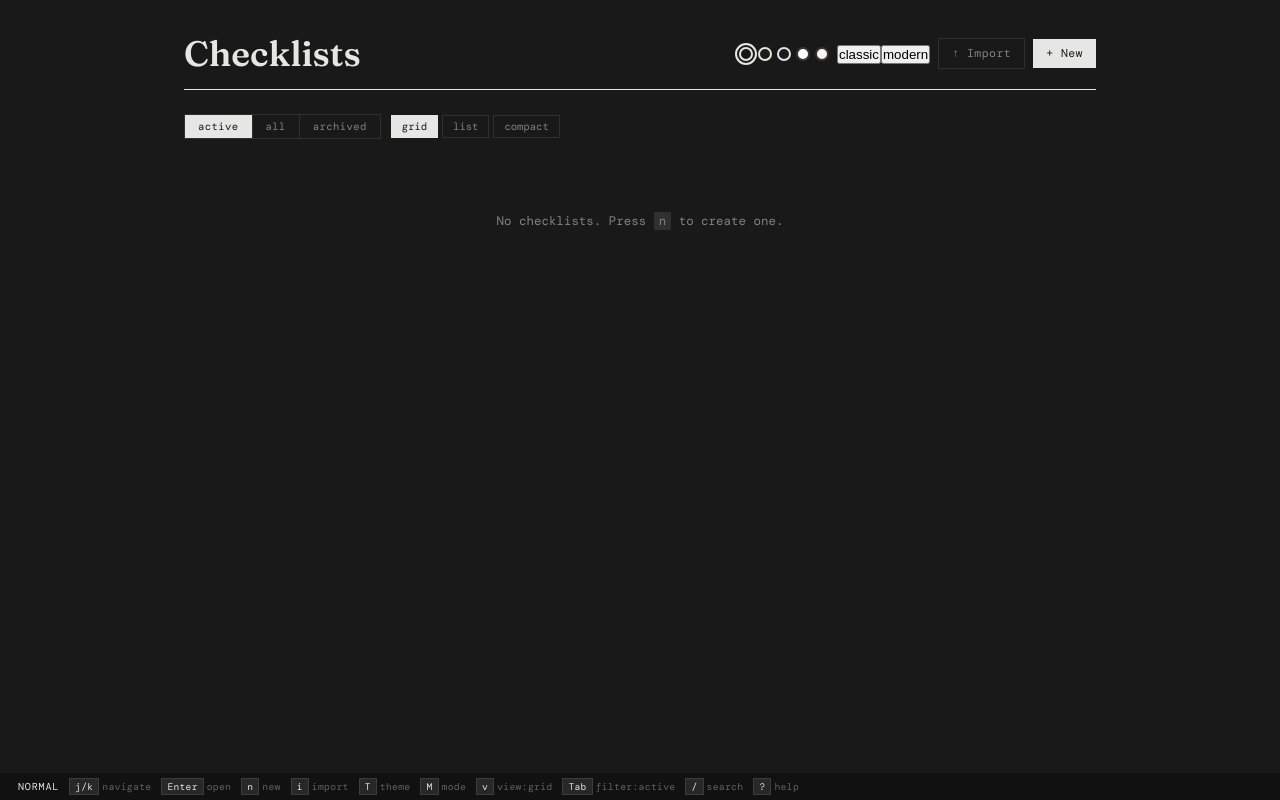
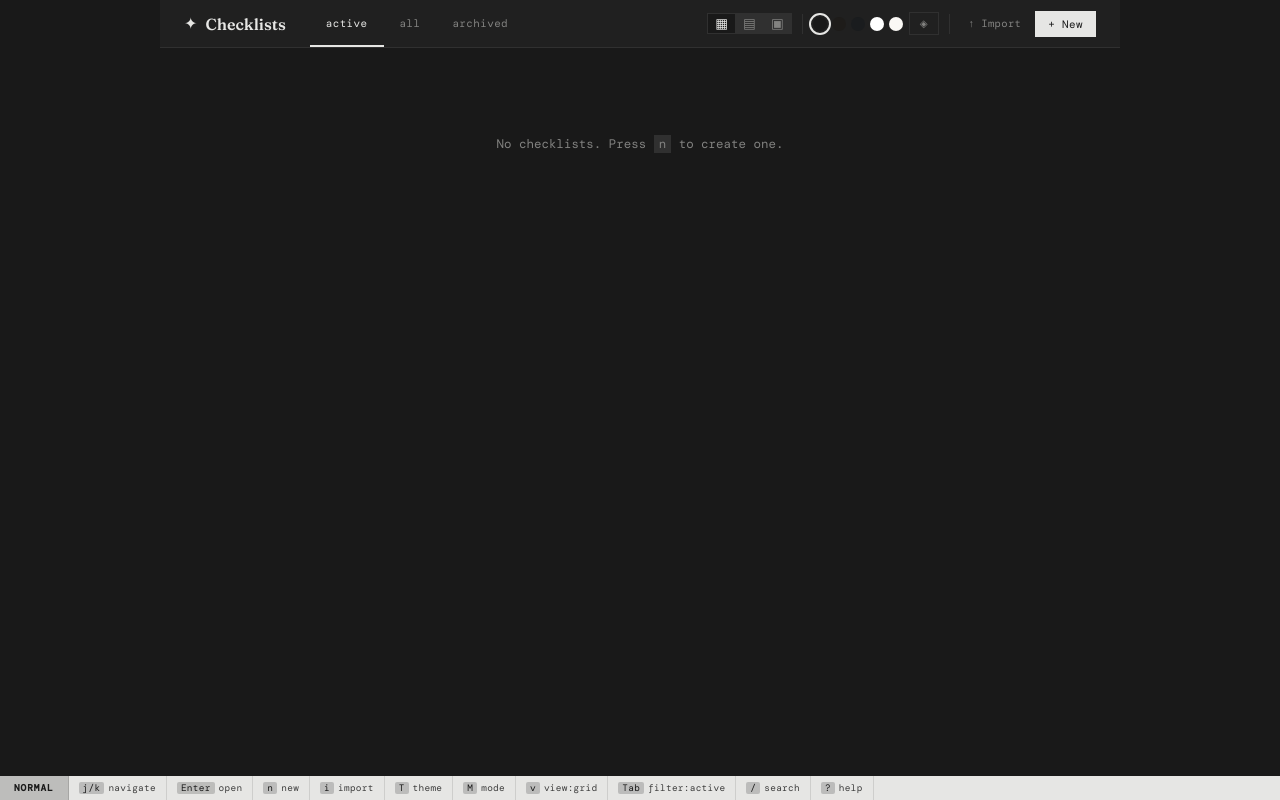
Before and after one commit to Samandar-Rajabboyev/checklists-app, a React (Vite) app: page / in a window 1280 px wide. Built offline with nearby package versions, Linux system fonts and the light colour scheme.

Commit message:
feat: some ui changes.

```diff
--- a/src/App.jsx
+++ b/src/App.jsx
@@ -181,7 +181,10 @@ const loadData = () => {
   return [];
 };
 const saveData = (d) => ls.set("checklists-v2", JSON.stringify(d));
-const loadView = () => ls.get("view") || "grid";
+const loadView = () => {
+  const v = ls.get("view");
+  return ["grid", "list", "compact"].includes(v) ? v : "grid";
+};
 const saveView = (v) => ls.set("view", v);
 const loadScheme = () => {
   const id = ls.get("scheme");
@@ -205,14 +208,29 @@ const getProgress = (cl) => {
 const styles = `
   @import url('https://fonts.googleapis.com/css2?family=Fraunces:wght@600&family=DM+Mono:wght@400;500&display=swap');
   *, *::before, *::after { box-sizing: border-box; margin: 0; padding: 0; }
-  body { background: var(--bg); color: var(--text); font-family: 'DM Mono', monospace; min-height: 100vh; padding-bottom: 40px; }
+  body { background: var(--bg); color: var(--text); font-family: 'DM Mono', monospace; min-height: 100vh; padding-bottom: 24px; }
   .serif { font-family: 'Fraunces', serif; font-weight: 600; }
   .app { max-width: 960px; margin: 0 auto; padding: 0 24px 60px; }
 
-  /* Header */
-  .header { display:flex; align-items:center; justify-content:space-between; padding:36px 0 18px; border-bottom:1.5px solid var(--border-strong); margin-bottom:24px; gap:12px; flex-wrap:wrap; }
-  .header h1 { font-size:2.2rem; line-height:1; }
-  .header-right { display:flex; gap:8px; align-items:center; flex-wrap:wrap; }
+  /* Topbar */
+  .topbar { position:sticky; top:0; z-index:40; display:flex; align-items:center; justify-content:space-between; height:48px; padding:0 24px; background:var(--bg-card); border-bottom:1px solid var(--border); margin:0 -24px 28px; gap:0; }
+  .topbar-brand { display:flex; align-items:center; gap:8px; min-width:0; flex-shrink:0; margin-right:24px; }
+  .topbar-logo { font-size:1rem; color:var(--accent); flex-shrink:0; }
+  .topbar-title { font-size:1rem; line-height:1; white-space:nowrap; }
+  .topbar-nav { display:flex; align-items:stretch; height:100%; flex:1; gap:0; }
+  .topbar-nav-btn { background:none; border:none; font-family:'DM Mono',monospace; font-size:0.68rem; color:var(--text-muted); cursor:pointer; padding:0 16px; border-bottom:2px solid transparent; letter-spacing:0.04em; transition:color 0.1s; white-space:nowrap; }
+  .topbar-nav-btn:hover { color:var(--text); }
+  .topbar-nav-btn.active { color:var(--text); border-bottom-color:var(--accent); }
+  .topbar-actions { display:flex; align-items:center; gap:6px; flex-shrink:0; margin-left:16px; }
+  .topbar-views { display:flex; align-items:center; gap:1px; background:var(--border); padding:1px; }
+  .topbar-view-btn { background:none; border:none; font-size:0.85rem; cursor:pointer; color:var(--text-muted); padding:3px 7px; line-height:1; }
+  .topbar-view-btn:hover { color:var(--text); }
+  .topbar-view-btn.active { background:var(--bg); color:var(--text); }
+  .topbar-divider { width:1px; height:20px; background:var(--border); margin:0 4px; flex-shrink:0; }
+  .topbar-import-btn { background:none; border:none; font-family:'DM Mono',monospace; font-size:0.66rem; color:var(--text-muted); cursor:pointer; padding:5px 8px; letter-spacing:0.03em; }
+  .topbar-import-btn:hover { color:var(--text); }
+  .topbar-new-btn { background:var(--border-strong); color:var(--bg); border:none; font-family:'DM Mono',monospace; font-size:0.68rem; cursor:pointer; padding:6px 13px; letter-spacing:0.04em; white-space:nowrap; }
+  .topbar-new-btn:hover { opacity:0.82; }
 
   /* Buttons */
   .btn { border:none; font-family:'DM Mono',monospace; font-size:0.72rem; cursor:pointer; padding:7px 13px; letter-spacing:0.04em; }
@@ -223,6 +241,10 @@ const styles = `
 
   /* Scheme picker */
   .scheme-picker { display:flex; gap:5px; align-items:center; }
+
+  /* UI mode toggle */
+  .mode-toggle-btn { background:none; border:1px solid var(--border); font-family:'DM Mono',monospace; font-size:0.64rem; color:var(--text-muted); cursor:pointer; padding:4px 10px; letter-spacing:0.04em; }
+  .mode-toggle-btn:hover { color:var(--text); border-color:var(--text-muted); }
   .scheme-dot { width:14px; height:14px; cursor:pointer; border-radius:50%; flex-shrink:0; transition:transform 0.1s; }
   .scheme-dot:hover { transform:scale(1.2); }
   .scheme-dot.active { outline:2px solid var(--text); outline-offset:2px; }
@@ -234,16 +256,9 @@ const styles = `
   .search-clear { background:none; border:none; font-size:1rem; cursor:pointer; color:var(--text-muted); padding:0 4px; }
   .search-clear:hover { color:var(--accent); }
 
-  /* Filter tabs */
-  .filter-tabs { display:flex; border:1px solid var(--border); width:fit-content; }
-  .filter-tab { background:none; border:none; border-right:1px solid var(--border); font-family:'DM Mono',monospace; font-size:0.66rem; padding:5px 13px; cursor:pointer; color:var(--text-muted); letter-spacing:0.04em; }
-  .filter-tab:last-child { border-right:none; }
-  .filter-tab.active { background:var(--border-strong); color:var(--bg); }
-
-  /* View toggle */
-  .view-toggle { display:flex; gap:4px; align-items:center; }
-  .view-btn { background:none; border:1px solid var(--border); font-family:'DM Mono',monospace; font-size:0.66rem; padding:4px 10px; cursor:pointer; color:var(--text-muted); }
-  .view-btn.active { background:var(--border-strong); color:var(--bg); border-color:var(--border-strong); }
+  /* Filter/view (kept for compat, now used via topbar classes) */
+  .filter-tab { display:none; }
+  .view-btn { display:none; }
 
   /* Cards — grid */
   .grid { display:grid; grid-template-columns:repeat(2,1fr); gap:16px; }
@@ -307,6 +322,10 @@ const styles = `
   .phase-label:hover { opacity:0.82; }
   .phase-collapse-icon { font-size:0.5rem; opacity:0.6; }
   .phase-done-summary { font-size:0.65rem; color:var(--text-muted); margin-bottom:12px; padding-left:2px; }
+  .phase-label-focused { background: var(--accent) !important; color: var(--bg) !important; opacity: 1 !important; }
+  .phase-label-focused .phase-collapse-icon { opacity: 1 !important; }
+  .phase-label-search { outline: 2px solid var(--accent); outline-offset: -2px; }
+  .phase-done-summary-focused { color: var(--text) !important; font-weight: 500; }
 
   /* Task list */
   .tasks-list { border:1px solid var(--border); background:var(--bg-card); }
@@ -374,13 +393,13 @@ const styles = `
   .btn-cancel { background:none; border:1px solid var(--border); color:var(--text-muted); padding:7px 15px; font-family:'DM Mono',monospace; font-size:0.7rem; cursor:pointer; }
   .btn-cancel:hover { border-color:var(--text-muted); color:var(--text); }
 
-  /* Keyhint bar */
-  .keyhint-bar { position:fixed; bottom:0; left:0; right:0; background:var(--hint-bg); color:var(--hint-text); font-family:'DM Mono',monospace; font-size:0.61rem; padding:5px 18px; display:flex; gap:0; align-items:center; letter-spacing:0.03em; z-index:50; flex-wrap:wrap; overflow:hidden; }
-  .keyhint-item { display:flex; align-items:center; gap:3px; padding:0 10px 0 0; }
-  .keyhint-item:first-of-type { padding-left: 10px; border-left: 1px solid var(--hint-key-border); }
-  .keyhint-label { color:var(--hint-text); }
-  .keyhint-bar kbd { color:var(--hint-key); background:var(--hint-key-bg); padding:1px 5px; border:1px solid var(--hint-key-border); font-family:'DM Mono',monospace; font-size:0.6rem; }
-  .keyhint-mode { color:var(--accent); font-size:0.63rem; letter-spacing:0.08em; padding-right:10px; flex-shrink:0; }
+  /* Statusbar (keyhint bar) */
+  .keyhint-bar { position:fixed; bottom:0; left:0; right:0; height:24px; background:var(--accent); color:var(--bg); font-family:'DM Mono',monospace; font-size:0.59rem; padding:0; display:flex; align-items:stretch; letter-spacing:0.03em; z-index:50; overflow:hidden; white-space:nowrap; }
+  .keyhint-mode { background:rgba(0,0,0,0.18); color:var(--bg); font-size:0.59rem; font-weight:bold; letter-spacing:0.1em; padding:0 14px; display:flex; align-items:center; flex-shrink:0; border-right:1px solid rgba(0,0,0,0.12); }
+  .keyhint-item { display:flex; align-items:center; gap:4px; padding:0 10px; border-right:1px solid rgba(0,0,0,0.1); flex-shrink:0; }
+  .keyhint-item:hover { background:rgba(0,0,0,0.1); }
+  .keyhint-label { color:var(--bg); opacity:0.82; }
+  .keyhint-bar kbd { color:var(--bg); background:rgba(0,0,0,0.18); padding:0px 4px; border:none; font-family:'DM Mono',monospace; font-size:0.59rem; border-radius:2px; }
 
   /* Help overlay */
   .help-overlay { position:fixed; inset:0; background:var(--overlay-bg-heavy); display:flex; align-items:center; justify-content:center; z-index:150; padding:24px; }
@@ -419,9 +438,21 @@ const modernStyles = `
   body.modern .btn-muted:hover { color: var(--text); border-color: transparent; background: var(--bg-hover); }
 
   /* Mode toggle */
-  body.modern .mode-toggle { background: none; padding: 0; gap: 0; border-radius: 0; }
-  body.modern .mode-btn { font-family: 'Inter', sans-serif; font-size: 0.7rem; font-weight: 500; padding: 4px 10px; border-radius: 5px; background: none; color: var(--text-muted); letter-spacing: 0; }
-  body.modern .mode-btn.active { background: var(--bg-hover); color: var(--text); box-shadow: none; }
+  body.modern .mode-toggle-btn { font-family: 'Inter', sans-serif; font-size: 0.72rem; font-weight: 500; border: none; border-radius: 5px; color: var(--text-muted); letter-spacing: 0; padding: 4px 10px; }
+  body.modern .mode-toggle-btn:hover { background: var(--bg-hover); color: var(--text); border-color: transparent; }
+
+  /* Topbar — modern */
+  body.modern .topbar { background: var(--bg); border-bottom: 1px solid var(--border); }
+  body.modern .topbar-title { font-family: 'Inter', sans-serif; font-size: 0.95rem; font-weight: 700; letter-spacing: -0.02em; }
+  body.modern .topbar-nav-btn { font-family: 'Inter', sans-serif; font-size: 0.72rem; font-weight: 500; letter-spacing: 0; }
+  body.modern .topbar-view-btn { font-family: 'Inter', sans-serif; }
+  body.modern .topbar-import-btn { font-family: 'Inter', sans-serif; font-size: 0.72rem; font-weight: 500; }
+  body.modern .topbar-new-btn { font-family: 'Inter', sans-serif; font-size: 0.72rem; font-weight: 600; border-radius: 6px; }
+
+  /* Statusbar — modern */
+  body.modern .keyhint-bar { font-family: 'Inter', sans-serif; font-size: 0.6rem; }
+  body.modern .keyhint-mode { font-family: 'Inter', sans-serif; font-weight: 700; letter-spacing: 0.06em; }
+  body.modern .keyhint-bar kbd { font-family: 'Inter', sans-serif; border-radius: 2px; }
 
   /* Scheme dots */
   body.modern .scheme-dot { width: 12px; height: 12px; }
@@ -485,6 +516,8 @@ const modernStyles = `
   body.modern .phase-label { background: none; color: var(--text-muted); font-family: 'Inter', sans-serif; font-size: 0.68rem; font-weight: 600; letter-spacing: 0.05em; text-transform: uppercase; padding: 0 0 10px; border-bottom: none; margin-bottom: 2px; gap: 6px; }
   body.modern .phase-label:hover { opacity: 0.65; }
   body.modern .phase-done-summary { font-family: 'Inter', sans-serif; font-size: 0.7rem; color: var(--text-muted); padding: 8px 0; }
+  body.modern .phase-label-focused { background: transparent !important; color: var(--text) !important; opacity: 1 !important; border-bottom: 1px solid var(--accent) !important; }
+  body.modern .phase-done-summary-focused { color: var(--text) !important; }
 
   /* Tasks — pure rows, ultra minimal */
   body.modern .tasks-list { border: none; background: none; }
@@ -526,10 +559,13 @@ const modernStyles = `
     border-top: 1px solid var(--border);
     color: var(--text-muted);
     font-family: 'Inter', sans-serif;
-    font-size: 0.62rem;
-    padding: 7px 32px;
+    font-size: 0.6rem;
+    padding: 5px 32px;
     gap: 0;
     opacity: 1;
+    flex-wrap: nowrap;
+    overflow: hidden;
+    white-space: nowrap;
   }
   body.modern .keyhint-item { padding: 0 12px 0 0; gap: 4px; }
   body.modern .keyhint-item:first-of-type { padding-left: 10px; border-left: 1px solid var(--border); }
@@ -1220,9 +1256,9 @@ function Home({
         onToggleMode();
       } else if (e.key === "v") {
         e.preventDefault();
-        setAndSaveView((v) =>
-          v === "grid" ? "list" : v === "list" ? "compact" : "grid",
-        );
+        const nv =
+          view === "grid" ? "list" : view === "list" ? "compact" : "grid";
+        setAndSaveView(nv);
       } else if (e.key === "Tab") {
         e.preventDefault();
         setFilter((f) =>
@@ -1286,80 +1322,70 @@ function Home({
         style={{ display: "none" }}
         onChange={handleFileChange}
       />
-      <div className="header">
-        <h1 className="serif">Checklists</h1>
-        <div className="header-right">
+      <div className="topbar">
+        <div className="topbar-brand">
+          <span className="topbar-logo">✦</span>
+          <h1 className="topbar-title serif">Checklists</h1>
+        </div>
+        <div className="topbar-nav">
+          {["active", "all", "archived"].map((f) => (
+            <button
+              key={f}
+              className={`topbar-nav-btn${filter === f ? " active" : ""}`}
+              onClick={() => setFilter(f)}
+            >
+              {f}
+            </button>
+          ))}
+        </div>
+        <div className="topbar-actions">
           {importErr && <span className="err-msg">{importErr}</span>}
+          <div className="topbar-views">
+            {[
+              ["grid", "▦"],
+              ["list", "▤"],
+              ["compact", "▣"],
+            ].map(([v, icon]) => (
+              <button
+                key={v}
+                className={`topbar-view-btn${view === v ? " active" : ""}`}
+                onClick={() => setAndSaveView(v)}
+                title={v}
+              >
+                {icon}
+              </button>
+            ))}
+          </div>
+          <div className="topbar-divider" />
           <div className="scheme-picker">
             {SCHEMES.map((s) => (
               <div
                 key={s.id}
                 className={`scheme-dot${s.id === scheme?.id ? " active" : ""}`}
-                style={{
-                  background: s.bg,
-                  border: `2px solid ${s.borderStrong}`,
-                }}
+                style={{ background: s.bg }}
                 title={s.name}
                 onClick={() => onCycleScheme(s)}
               />
             ))}
           </div>
-          <div className="mode-toggle">
           <button
-              className={`mode-btn${uiMode === "classic" ? " active" : ""}`}
-              onClick={() => uiMode !== "classic" && onToggleMode()}
-            >
-              classic
+            className="mode-toggle-btn"
+            onClick={onToggleMode}
+            title={`Switch to ${uiMode === "classic" ? "modern" : "classic"} mode`}
+          >
+            {uiMode === "classic" ? "◈" : "◇"}
           </button>
+          <div className="topbar-divider" />
           <button
-              className={`mode-btn${uiMode === "modern" ? " active" : ""}`}
-              onClick={() => uiMode !== "modern" && onToggleMode()}
-            >
-              modern
-            </button>
-          </div>
-          <button
-            className="btn btn-muted"
+            className="topbar-import-btn"
             onClick={() => fileRef.current?.click()}
+            title="Import JSON"
           >
             ↑ Import
           </button>
-          <button className="btn btn-dark" onClick={onNew}>
+          <button className="topbar-new-btn" onClick={onNew}>
             + New
           </button>
-        </div>
-      </div>
-
-      <div
-        style={{
-          display: "flex",
-          gap: 10,
-          alignItems: "center",
-          marginBottom: 14,
-          flexWrap: "wrap",
-        }}
-      >
-        <div className="filter-tabs">
-          {["active", "all", "archived"].map((f) => (
-            <button
-              key={f}
-              className={`filter-tab${filter === f ? " active" : ""}`}
-              onClick={() => setFilter(f)}
-            >
-              {f}
-            </button>
-          ))}
-        </div>
-        <div className="view-toggle">
-          {["grid", "list", "compact"].map((v) => (
-            <button
-              key={v}
-              className={`view-btn${view === v ? " active" : ""}`}
-              onClick={() => setAndSaveView(v)}
-            >
-              {v}
-            </button>
-          ))}
         </div>
       </div>
 
@@ -1697,20 +1723,17 @@ function Detail({
       });
     }
     onChange({ ...checklist, phases: newPhases });
-    setTimeout(() => {
+    // Recompute flat index in new layout to follow the moved task
     const nai = newPhases.flatMap((ph) => [
-        ...ph.tasks.map((t) => ({
-          type: "task",
-          phaseId: ph.id,
-          taskId: t.id,
-        })),
+      ...(!collapsedPhases.has(ph.id)
+        ? ph.tasks.map((t) => ({ type: "task", phaseId: ph.id, taskId: t.id }))
+        : []),
       { type: "add", phaseId: ph.id },
     ]);
     const ni = nai.findIndex(
       (it) => it.type === "task" && it.taskId === taskId,
     );
     if (ni !== -1) setFocusIdx(ni);
-    }, 0);
   };
 
   const deleteTask = () => {
@@ -1940,8 +1963,10 @@ function Detail({
       ) {
         if (showSearch && e.key === "Escape") {
           e.preventDefault();
+          e.stopPropagation();
           setShowSearch(false);
           setSearch("");
+          return;
         }
         return;
       }
@@ -2067,7 +2092,10 @@ function Detail({
         enterVisualMode(focusIdx);
       } else if (e.key === "Escape" || e.key === "b") {
         e.preventDefault();
-        if (confirmDelete) setConfirmDelete(false);
+        if (showSearch) {
+          setShowSearch(false);
+          setSearch("");
+        } else if (confirmDelete) setConfirmDelete(false);
         else if (confirmTaskDelete) {
           setConfirmTaskDelete(false);
           setDdPending(false);
@@ -2244,6 +2272,7 @@ function Detail({
             onKeyDown={(e) => {
               if (e.key === "Escape") {
                 e.preventDefault();
+                e.stopPropagation();
                 setShowSearch(false);
                 setSearch("");
               } else if (e.key === "Enter") {
@@ -2341,19 +2370,15 @@ function Detail({
           search &&
           (ph.label.toLowerCase().includes(search.toLowerCase()) ||
             ph.title.toLowerCase().includes(search.toLowerCase()));
+        const addIdx = allItems.findIndex(
+          (it) => it.type === "add" && it.phaseId === ph.id,
+        );
+        const isPhaseFocused = addIdx === focusIdx && isCollapsed;
         return (
           <div className="phase-section" key={ph.id}>
             <div
-              className="phase-label"
               data-phase-id={ph.id}
-              style={
-                isSearchMatch
-                  ? {
-                      outline: "2px solid var(--accent)",
-                      outlineOffset: "-2px",
-                    }
-                  : {}
-              }
+              className={`phase-label${isPhaseFocused ? " phase-label-focused" : ""}${isSearchMatch ? " phase-label-search" : ""}`}
               onClick={() => toggleCollapse(ph.id)}
             >
               <span>●</span>
@@ -2368,7 +2393,9 @@ function Detail({
             </div>
 
             {isCollapsed ? (
-              <div className="phase-done-summary">
+              <div
+                className={`phase-done-summary${isPhaseFocused ? " phase-done-summary-focused" : ""}`}
+              >
                 {(() => {
                   const done = ph.tasks.filter((t) => t.done).length;
                   const total = ph.tasks.length;
```
Lines whose indentation alone changed are shown as unchanged.
